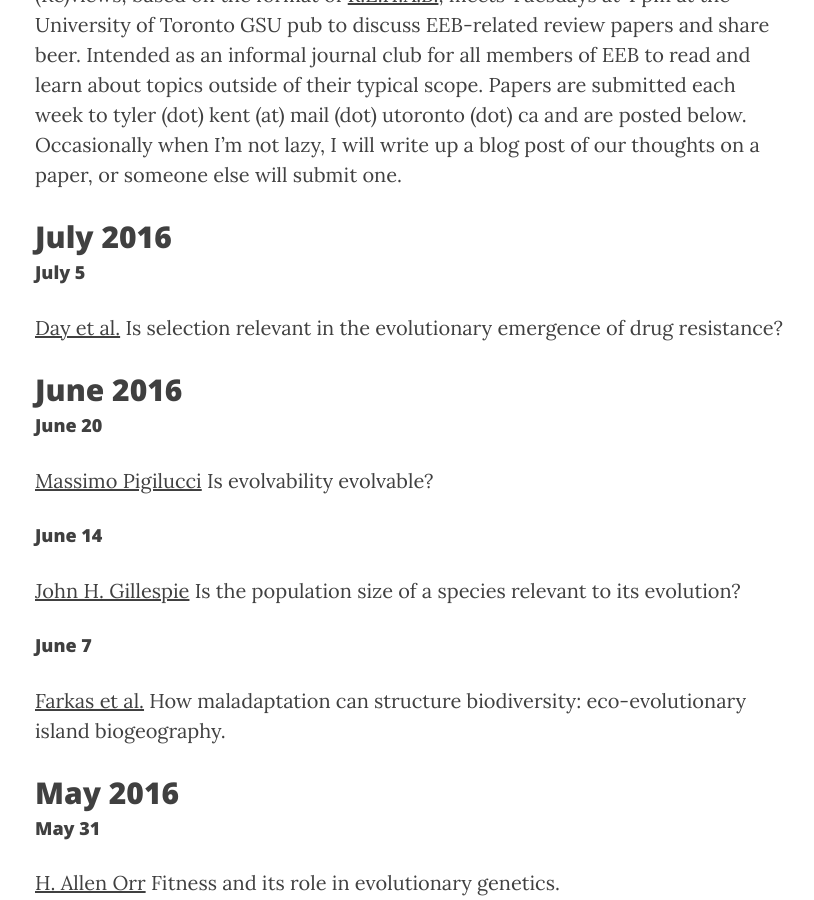
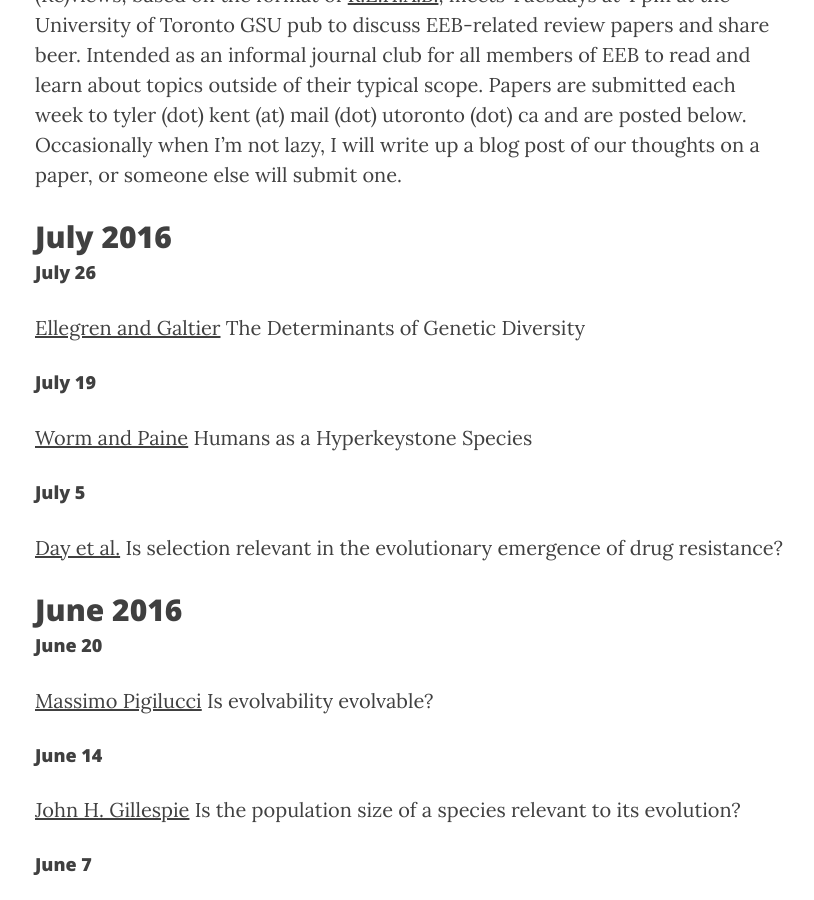
Before and after one commit to tvkent/tvkent.github.io, a Jekyll site: the page built from Reviews.md, in a window 1280 px wide and 900 px high, scrolled down 548 px. Shown: the whole window, without its empty margins (230-1044 px from the left). Built offline with Jekyll 4.4.1, drawn with Linux system fonts in a browser that asks for light colours; nearby versions of some CDN libraries.

Commit message:
reviews update

```diff
--- a/Reviews.md
+++ b/Reviews.md
@@ -11,6 +11,12 @@ Papers are submitted each week to tyler (dot) kent (at) mail (dot) utoronto (dot
 Occasionally when I'm not lazy, I will write up a blog post of our thoughts on a paper, or someone else will submit one.
 
 ## July 2016
+
+#### July 26
+[Ellegren and Galtier](https://paperpile.com/shared/rcSrJY) The Determinants of Genetic Diversity
+
+#### July 19
+[Worm and Paine](https://paperpile.com/shared/dLMJWz) Humans as a Hyperkeystone Species
 
 #### July 5
 [Day et al.](https://paperpile.com/shared/J8yaVX) Is selection relevant in the evolutionary emergence of drug resistance?
```
